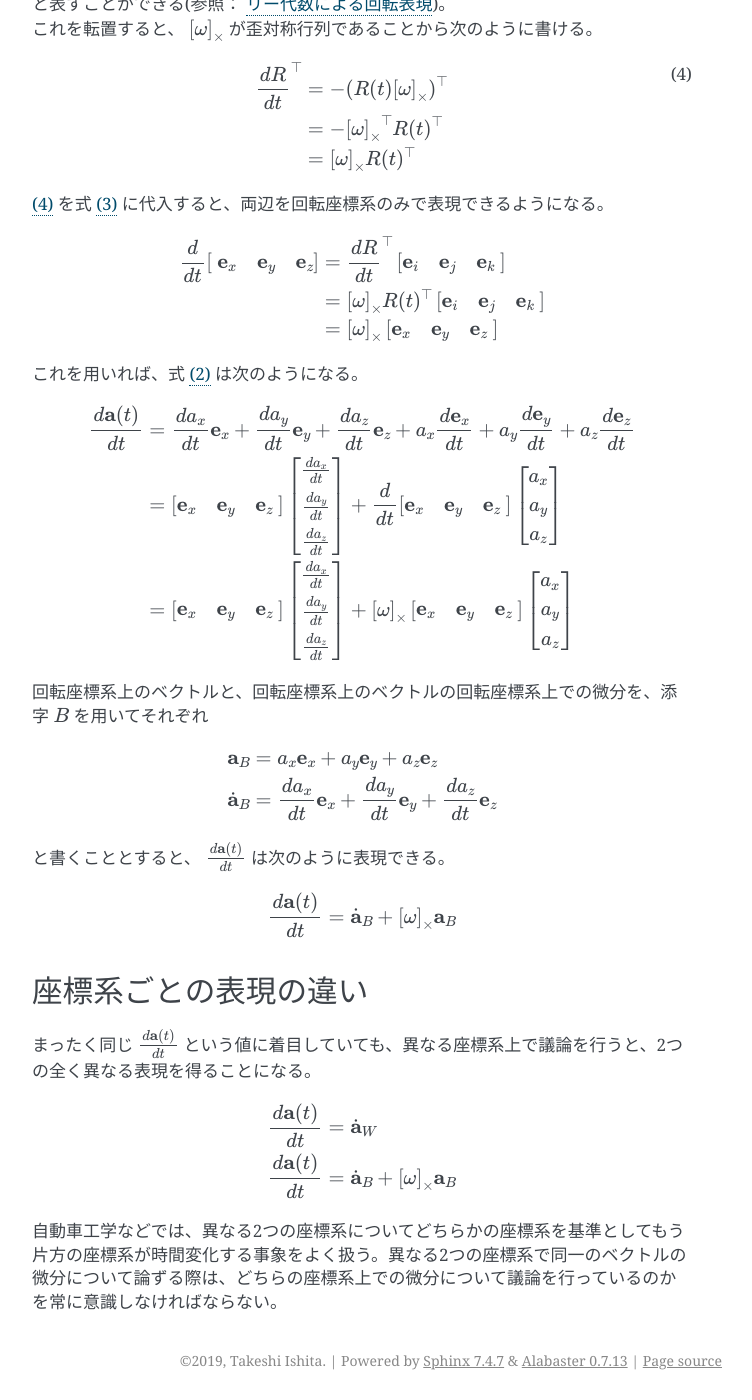
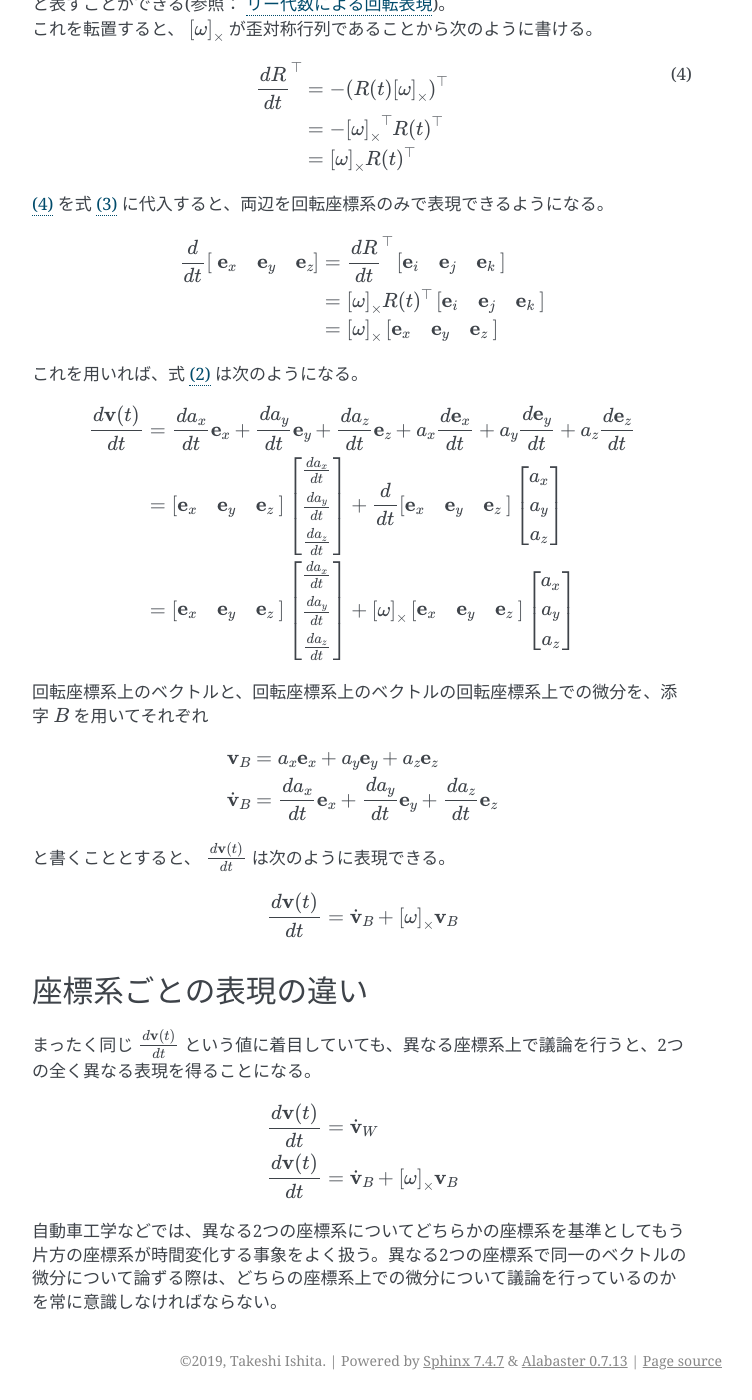
Before and after one commit to IshitaTakeshi/ishitatakeshi.github.io, a Sphinx documentation site: the page built from source/rotating-coordinate-system.rst, in a window 1280 px wide and 1400 px high, scrolled down 2118 px. Shown: the whole window, without its empty margins (388-1140 px from the left). Built offline with Sphinx 7.4.7, drawn with Linux system fonts in a browser that asks for light colours; some of the changed text lies outside the part shown.

Commit message:
Replace vector 'a' with 'v'

```diff
--- a/source/rotating-coordinate-system.rst
+++ b/source/rotating-coordinate-system.rst
@@ -12,11 +12,11 @@
     \begin{bmatrix} \E_{x} & \E_{y} & \E_{z} \end{bmatrix} = R(t)^{\top}\begin{bmatrix} \E_{i} & \E_{j} & \E_{k} \end{bmatrix}
     :label: rotation-between-coordinates
 
-さて、これら2つの座標系の原点が一致していることから、時間変化するベクトル :math:`\mathbf{a}(t) \in \mathrm{R}^{3}` を固定座標系 :math:`O(\E_{i}, \E_{j}, \E_{k})` および回転座標系 :math:`O'(\E_{x}, \E_{y}, \E_{z})` でそれぞれ次のように記述することができる。
+さて、これら2つの座標系の原点が一致していることから、時間変化するベクトル :math:`\mathbf{v}(t) \in \mathrm{R}^{3}` を固定座標系 :math:`O(\E_{i}, \E_{j}, \E_{k})` および回転座標系 :math:`O'(\E_{x}, \E_{y}, \E_{z})` でそれぞれ次のように記述することができる。
 
 .. math::
    \begin{align}
-        \mathbf{a}(t)
+        \mathbf{v}(t)
         &= a_{i}\E_{i} + a_{j}\E_{j} + a_{k}\E_{k}  \\
         &= a_{x}\E_{x} + a_{y}\E_{y} + a_{z}\E_{z}  \\
         &= \begin{bmatrix} \E_{x} & \E_{y} & \E_{z} \end{bmatrix} \begin{bmatrix} a_{x} \\ a_{y} \\ a_{z} \end{bmatrix} \\
@@ -25,12 +25,12 @@
 固定座標系上での時間微分
 ------------------------
 
-ベクトル :math:`\mathbf{a}(t)` を固定座標系上で時間微分してみよう。これは固定座標系の基底ベクトル :math:`\E_{i}, \E_{j}, \E_{k}` が固定座標系上で時間変化しないという前提のもとでベクトル :math:`\mathbf{a}(t)` を時間微分することを意味する。
+ベクトル :math:`\mathbf{v}(t)` を固定座標系上で時間微分してみよう。これは固定座標系の基底ベクトル :math:`\E_{i}, \E_{j}, \E_{k}` が固定座標系上で時間変化しないという前提のもとでベクトル :math:`\mathbf{v}(t)` を時間微分することを意味する。
 
-すなわち、 :math:`\frac{d \E_{i}}{d t} = \frac{d \E_{y}}{d t} = \frac{d \E_{y}}{d t} = \mathbf{0}` であることから、ベクトル :math:`\mathbf{a}(t)` の時間微分を固定座標系上で次のように記述することができる。
+すなわち、 :math:`\frac{d \E_{i}}{d t} = \frac{d \E_{y}}{d t} = \frac{d \E_{y}}{d t} = \mathbf{0}` であることから、ベクトル :math:`\mathbf{v}(t)` の時間微分を固定座標系上で次のように記述することができる。
 
 .. math::
-   \frac{d \mathbf{a}(t)}{d t}
+   \frac{d \mathbf{v}(t)}{d t}
    &= \frac{d}{d t}(a_{i}\E_{i} + a_{j}\E_{j} + a_{k}\E_{k}) \\
    &= \frac{d}{d t}(a_{i}\E_{i}) + \frac{d}{d t}(a_{j}\E_{j}) + \frac{d}{d t}(a_{k}\E_{k}) \\
    &= \frac{d a_{i}}{d t}\E_{i} + \frac{d a_{j}}{d t}\E_{j} + \frac{d a_{k}}{d t}\E_{k}
@@ -41,22 +41,22 @@
 固定座標系上のベクトルの固定座標系上での微分を、添字 :math:`W` を用いて
 
 .. math::
-   \dot{\mathbf{a}}_{W} = \frac{d a_{i}}{dt}\E_{i} + \frac{d a_{j}}{dt}\E_{j} + \frac{d a_{k}}{dt}\E_{k}
+   \dot{\mathbf{v}}_{W} = \frac{d a_{i}}{dt}\E_{i} + \frac{d a_{j}}{dt}\E_{j} + \frac{d a_{k}}{dt}\E_{k}
 
 と書くこととすると、
 
 .. math::
-   \frac{d \mathbf{a}(t)}{d t} = \dot{\mathbf{a}}_{W}
+   \frac{d \mathbf{v}(t)}{d t} = \dot{\mathbf{v}}_{W}
 
 と表せる。
 
 回転座標系上での時間微分
 ------------------------
 
-では今度はベクトル :math:`\mathbf{a}(t)` を回転座標系で表現し、それを固定座標系上で時間微分してみよう。回転座標系の基底ベクトル :math:`\E_{x}, \E_{y}, \E_{z}` はいずれも固定座標系上で時間変化する長さ1のベクトルとみなすことができる。
+では今度はベクトル :math:`\mathbf{v}(t)` を回転座標系で表現し、それを固定座標系上で時間微分してみよう。回転座標系の基底ベクトル :math:`\E_{x}, \E_{y}, \E_{z}` はいずれも固定座標系上で時間変化する長さ1のベクトルとみなすことができる。
 
 .. math::
-   \frac{d \mathbf{a}(t)}{d t}
+   \frac{d \mathbf{v}(t)}{d t}
    &= \frac{d}{d t}(a_{x}\E_{x} + a_{y}\E_{y} + a_{z}\E_{z})  \\
    &= \frac{d a_{x}}{d t}\E_{x} + \frac{d a_{y}}{d t}\E_{y} + \frac{d a_{z}}{d t}\E_{z}
     + a_{x}\frac{d \E_{x}}{d t} + a_{y}\frac{d \E_{y}}{d t} + a_{z}\frac{d \E_{z}}{d t}
@@ -106,7 +106,7 @@
 これを用いれば、式 :eq:`derivative-on-rotation-coordinate` は次のようになる。
 
 .. math::
-   \frac{d \mathbf{a}(t)}{d t}
+   \frac{d \mathbf{v}(t)}{d t}
    &= \frac{d a_{x}}{d t}\E_{x} + \frac{d a_{y}}{d t}\E_{y} + \frac{d a_{z}}{d t}\E_{z}
     + a_{x}\frac{d \E_{x}}{d t} + a_{y}\frac{d \E_{y}}{d t} + a_{z}\frac{d \E_{z}}{d t} \\
    &= \begin{bmatrix} \E_{x} & \E_{y} & \E_{z} \end{bmatrix} \begin{bmatrix} \frac{d a_{x}}{dt} \\ \frac{d a_{y}}{dt} \\ \frac{d a_{z}}{dt} \end{bmatrix}
@@ -117,21 +117,21 @@
 回転座標系上のベクトルと、回転座標系上のベクトルの回転座標系上での微分を、添字 :math:`B` を用いてそれぞれ
 
 .. math::
-   \mathbf{a}_{B} &= a_{x} \E_{x} + a_{y} \E_{y} + a_{z} \E_{z} \\
-   \dot{\mathbf{a}}_{B} &= \frac{d a_{x}}{dt}\E_{x} + \frac{d a_{y}}{dt}\E_{y} + \frac{d a_{z}}{dt}\E_{z} \\
+   \mathbf{v}_{B} &= a_{x} \E_{x} + a_{y} \E_{y} + a_{z} \E_{z} \\
+   \dot{\mathbf{v}}_{B} &= \frac{d a_{x}}{dt}\E_{x} + \frac{d a_{y}}{dt}\E_{y} + \frac{d a_{z}}{dt}\E_{z} \\
 
-と書くこととすると、 :math:`\frac{d \mathbf{a}(t)}{d t}` は次のように表現できる。
+と書くこととすると、 :math:`\frac{d \mathbf{v}(t)}{d t}` は次のように表現できる。
 
 .. math::
-   \frac{d \mathbf{a}(t)}{d t} = \dot{\mathbf{a}}_{B} + \skew{\mathbf{\omega}} \mathbf{a}_{B}
+   \frac{d \mathbf{v}(t)}{d t} = \dot{\mathbf{v}}_{B} + \skew{\mathbf{\omega}} \mathbf{v}_{B}
 
 座標系ごとの表現の違い
 ----------------------
 
-まったく同じ :math:`\frac{d \mathbf{a}(t)}{d t}` という値に着目していても、異なる座標系上で議論を行うと、2つの全く異なる表現を得ることになる。
+まったく同じ :math:`\frac{d \mathbf{v}(t)}{d t}` という値に着目していても、異なる座標系上で議論を行うと、2つの全く異なる表現を得ることになる。
 
 .. math::
-   \frac{d \mathbf{a}(t)}{d t} &= \dot{\mathbf{a}}_{W}  \\
-   \frac{d \mathbf{a}(t)}{d t} &= \dot{\mathbf{a}}_{B} + \skew{\mathbf{\omega}} \mathbf{a}_{B}  \\
+   \frac{d \mathbf{v}(t)}{d t} &= \dot{\mathbf{v}}_{W}  \\
+   \frac{d \mathbf{v}(t)}{d t} &= \dot{\mathbf{v}}_{B} + \skew{\mathbf{\omega}} \mathbf{v}_{B}  \\
 
 自動車工学などでは、異なる2つの座標系についてどちらかの座標系を基準としてもう片方の座標系が時間変化する事象をよく扱う。異なる2つの座標系で同一のベクトルの微分について論ずる際は、どちらの座標系上での微分について議論を行っているのかを常に意識しなければならない。
```
